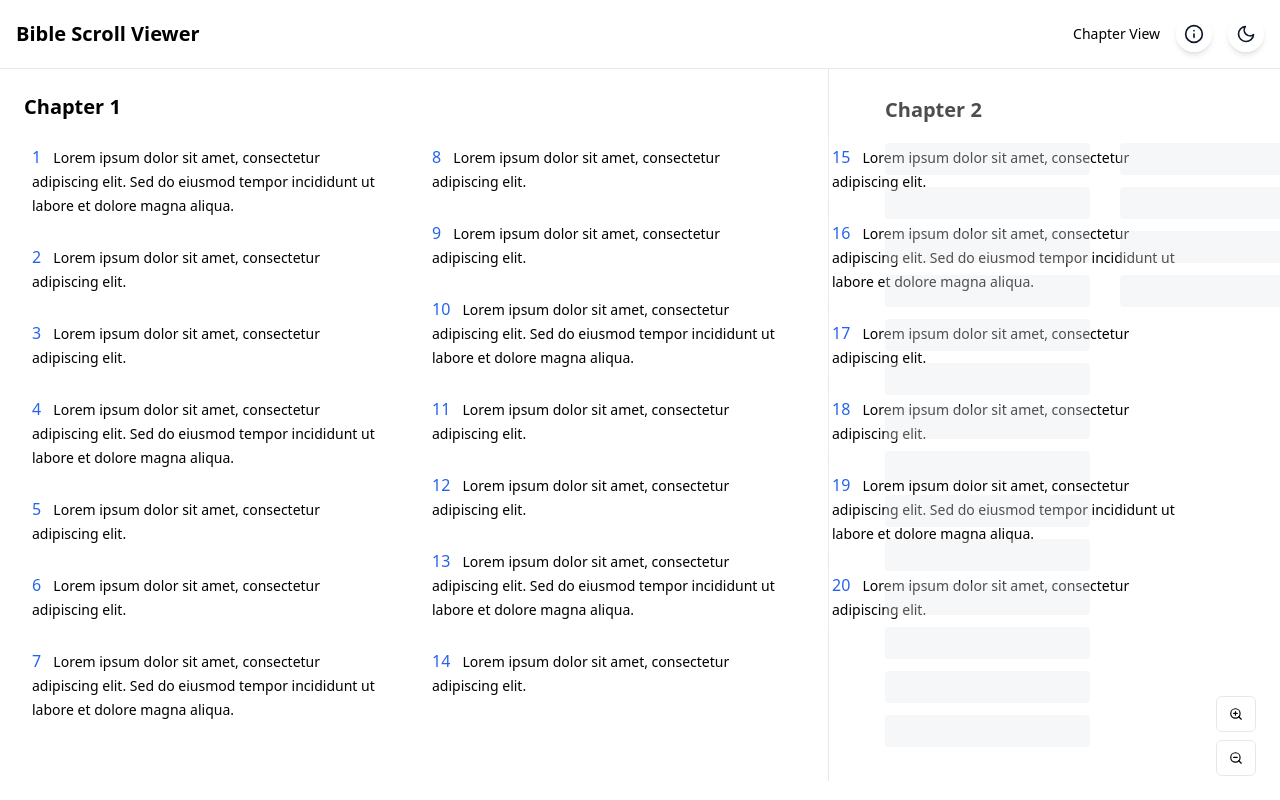
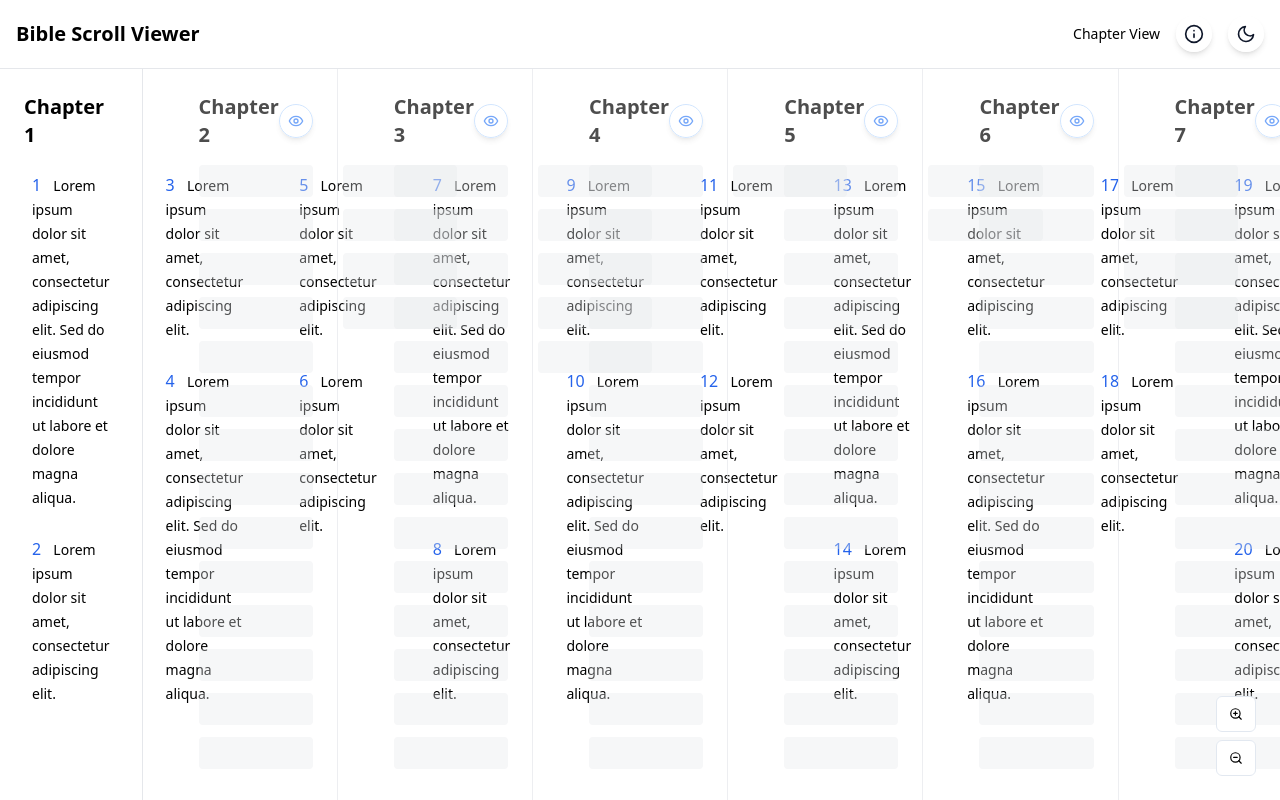
Before and after one commit to TATERxxWARDY/BibleScroll, a Svelte app: page / in a window 1280 px wide. Built offline with nearby package versions, Linux system fonts and the light colour scheme.

Commit message:
colliding columns content - about to tell it:
"no this is getting worse, chapter 1's ".chapter-wrapper" width based on its content might be around 850x842, Chapter 2's width based on its content might be around 1277x842, and Chapter 3's width based on its content might be around 597x842."

```diff
--- a/src/components/BibleScroll.svelte
+++ b/src/components/BibleScroll.svelte
@@ -491,16 +491,14 @@
               <div id="chapter-{i+1}" class="chapter-wrapper">
                 {#if i+1 === currentChapter}
                   <!-- Current chapter with full content -->
-                  <div class="chapter-container p-6 border-r border-gray-200 dark:border-gray-700 min-w-[800px] relative">
+                  <div class="chapter-container p-6 border-r border-gray-200 dark:border-gray-700 flex-shrink-0 relative">
                     <h2 class="text-xl font-bold mb-4">Chapter {i+1}</h2>
                     <!-- Multi-column layout for verses -->
                     <div class="verses-container" style="
                       columns: 3 240px;
                       column-gap: 40px;
                       column-fill: balance;
-                      width: 760px;
                       height: calc(100vh - 180px);
-                      margin-right: 20px;
                     ">
                       {#each Array(20) as _, j}
                         <div class="verse p-2 mb-3 rounded break-inside-avoid-column bg-white/20 dark:bg-gray-800/20 hover:bg-white/30 dark:hover:bg-gray-800/30 transition-colors">
@@ -512,7 +510,7 @@
                   </div>
                 {:else}
                   <!-- Other chapters with visible headings but skeleton content -->
-                  <div class="chapter-container p-6 border-r border-gray-200 dark:border-gray-700 min-w-[480px] opacity-70 hover:opacity-100 transition-opacity">
+                  <div class="chapter-container p-6 border-r border-gray-200 dark:border-gray-700 flex-shrink-0 opacity-70 hover:opacity-100 transition-opacity">
                     <div class="flex items-center justify-between mb-4">
                       <h2 class="text-xl font-bold cursor-pointer" on:click={() => changeCurrentChapter(i+1)}>Chapter {i+1}</h2>
                       <button
@@ -545,7 +543,6 @@
                       columns: 2 200px;
                       column-gap: 30px;
                       column-fill: auto;
-                      width: 440px;
                       height: calc(100vh - 180px);
                     ">
                       {#each Array(Math.floor(Math.random() * 5) + 15) as _, j}
```
